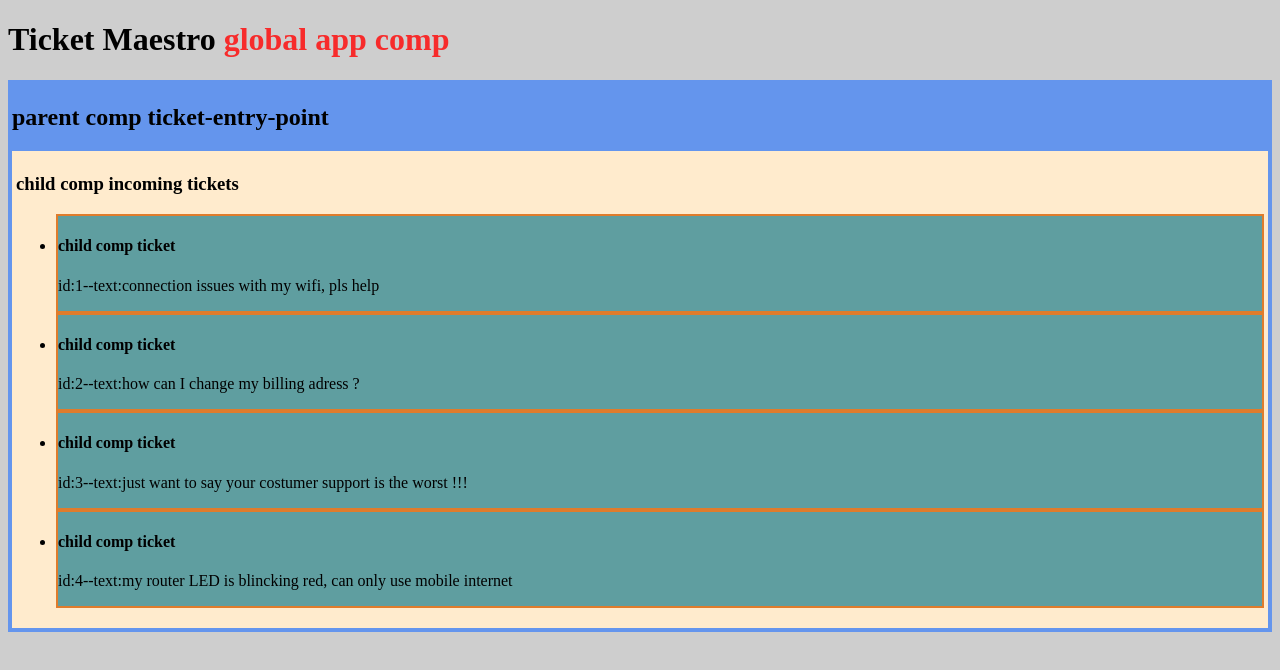
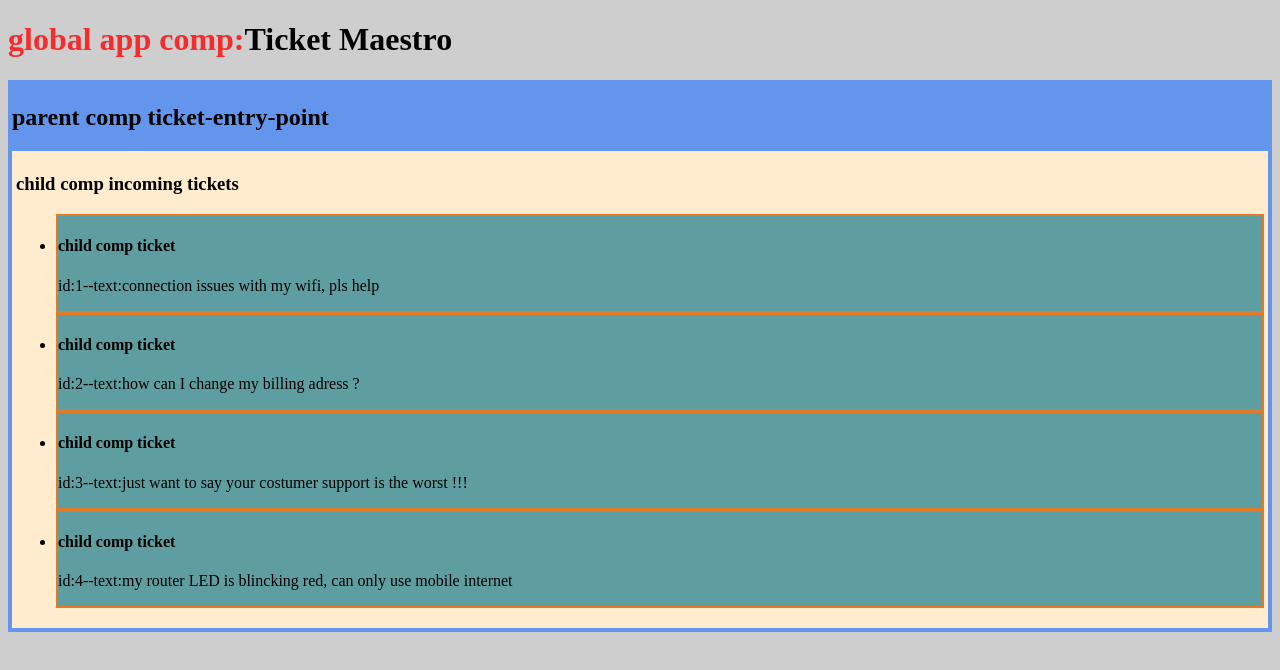
Before and after one commit to Erwin-Feld/ticket-maestro, an Angular app: page / in a window 1280 px wide. Shown: the top 670 px of the page. Built offline with nearby package versions, Linux system fonts and the light colour scheme.

Commit message:
added description

```diff
--- a/src/app/app.component.html
+++ b/src/app/app.component.html
@@ -1,4 +1,4 @@
-<h1>Ticket Maestro <span class="second-text">global app comp</span></h1>
+<h1><span class="second-text">global app comp:</span>Ticket Maestro </h1>
 
 <div>
     <app-ticket-entry-point></app-ticket-entry-point>
```
